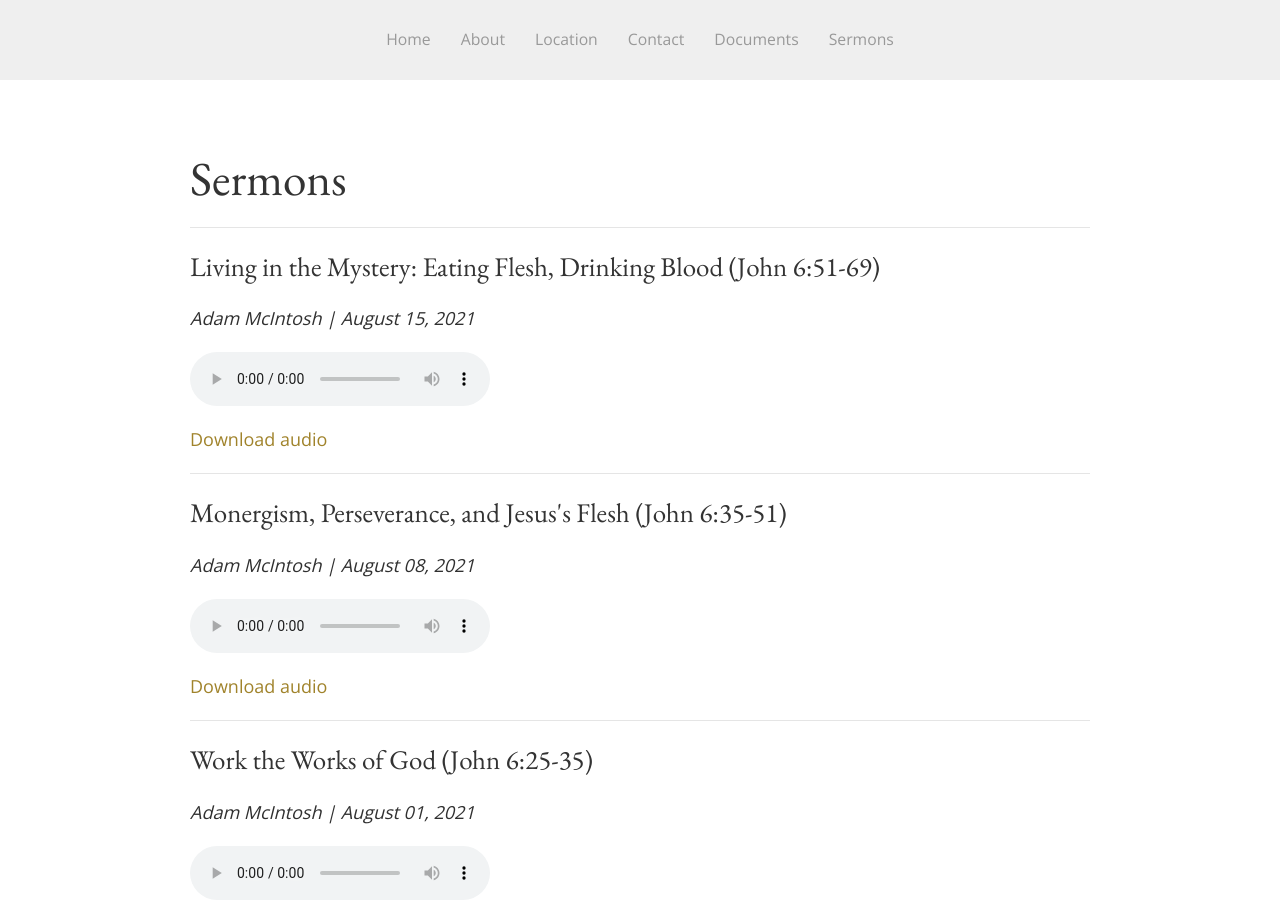
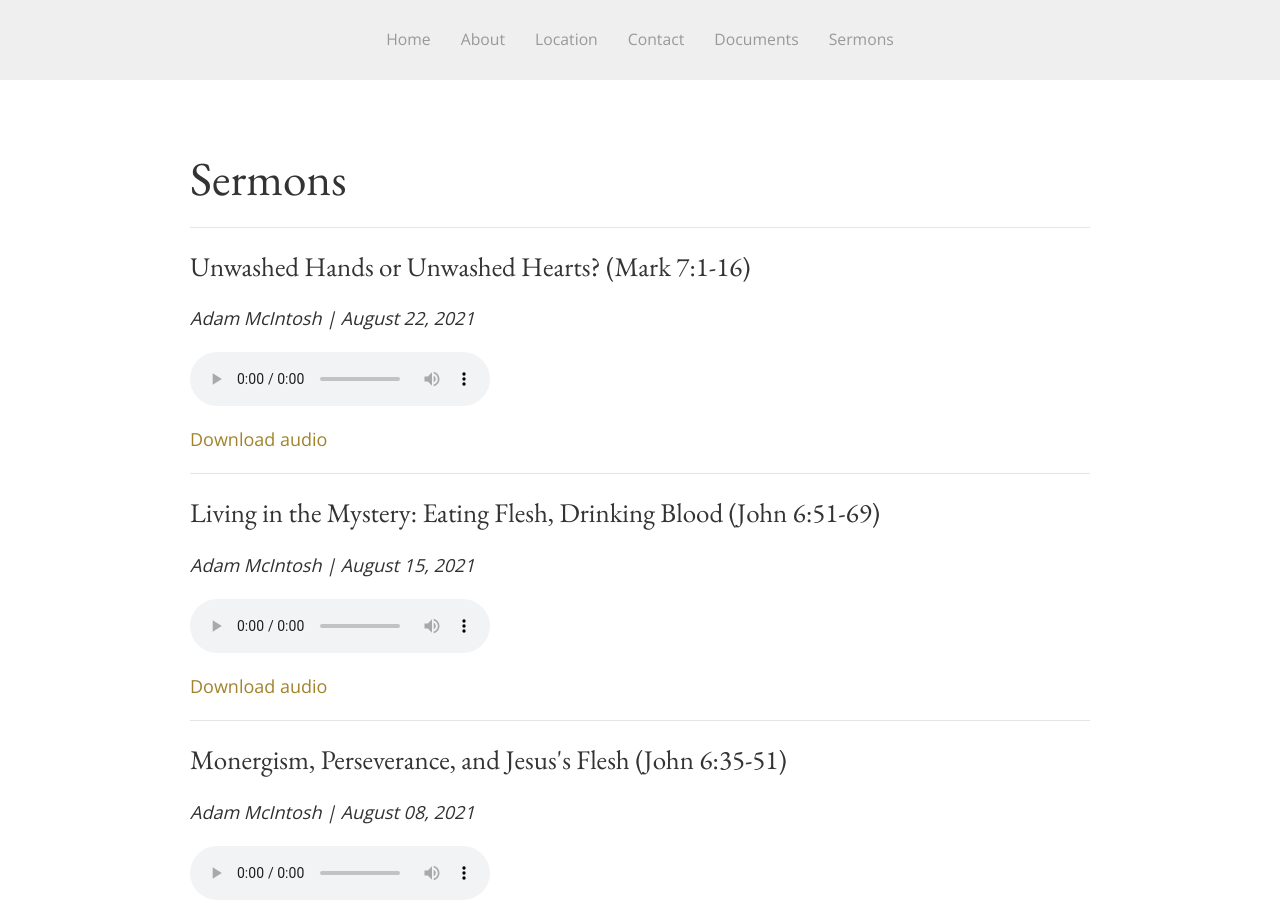
Before and after one commit to SaintDavidsChurch/website, a Jekyll site: the page built from sermons.html, in a window 1280 px wide and 900 px high. Built offline with Jekyll 4.4.1, drawn with Linux system fonts in a browser that asks for light colours.

Commit message:
Updated by InferCMS

```diff
--- a/_data/sermons.yml
+++ b/_data/sermons.yml
@@ -158,3 +158,7 @@
   date: '2021-08-15'
   preacher: Adam McIntosh
   audio_file: https://saintdavids.church/assets/sermons/2021/August/Adam-McIntosh_Aug15-2021_John6.51-69.mp3
+- title: Unwashed Hands or Unwashed Hearts? (Mark 7:1-16)
+  date: '2021-08-22'
+  preacher: Adam McIntosh
+  audio_file: https://saintdavids.church/assets/sermons/2021/August/Adam-McIntosh_Aug22-2021_Mark7.1-16.mp3
```
